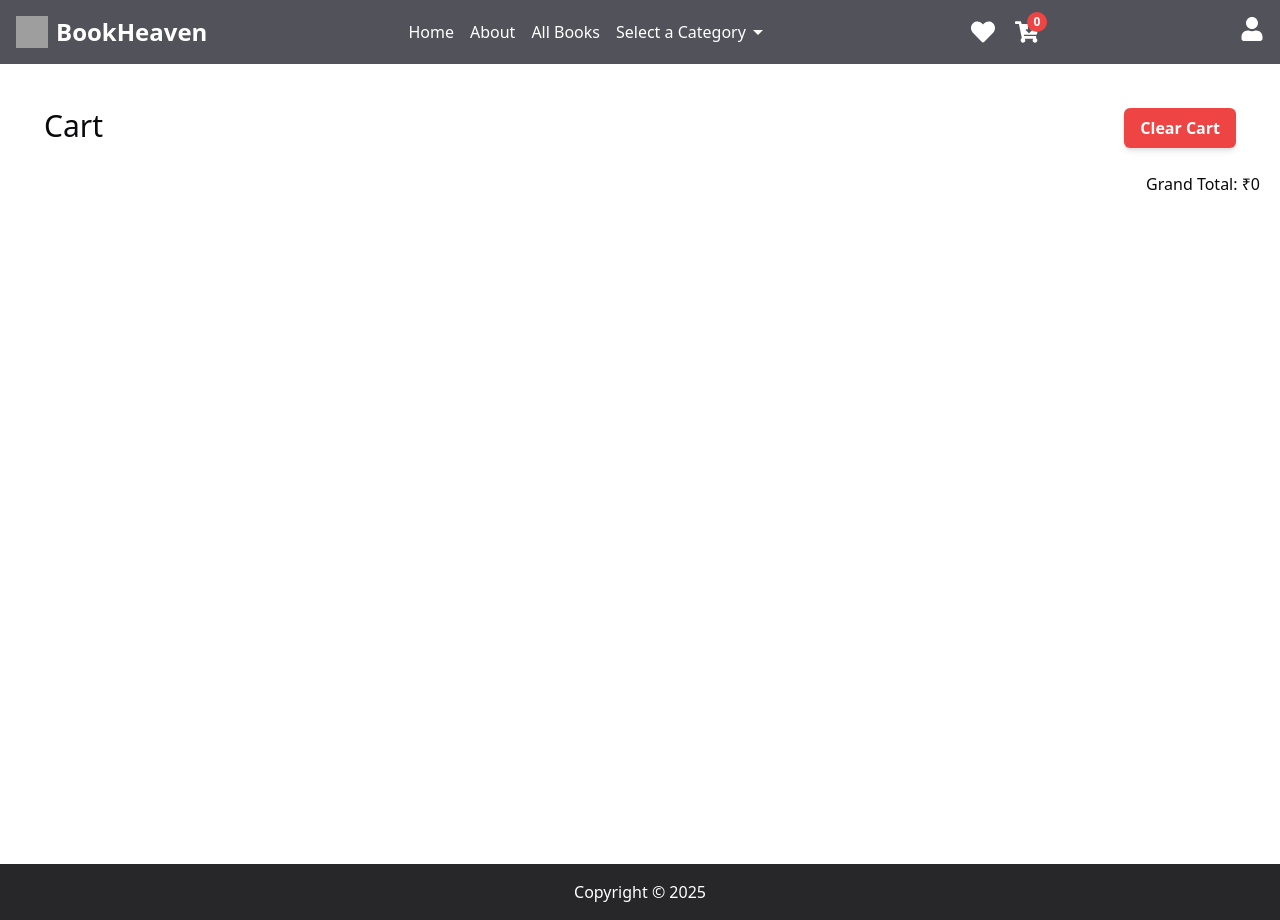
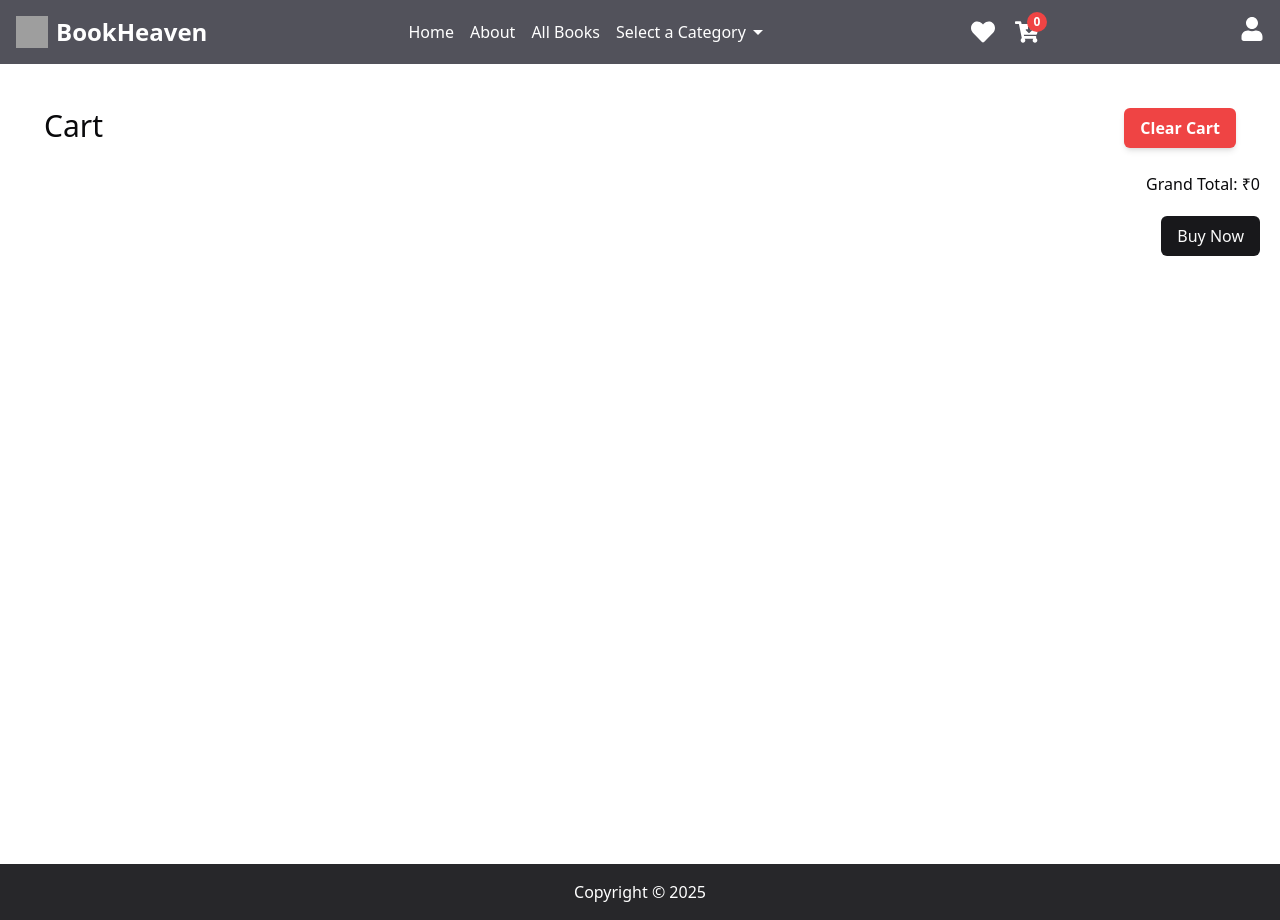
Before and after one commit to Iampriya00/BookStrore_Express, a React (Vite) app in the folder Frontend/Bookstore/: page /cart in a window 1280 px wide. Built offline with nearby package versions, Linux system fonts and the light colour scheme; grey boxes are pictures that could not be loaded.

Commit message:
Commit: Buy_now_button

```diff
--- a/Frontend/Bookstore/package.json
+++ b/Frontend/Bookstore/package.json
@@ -52,6 +52,6 @@
     "globals": "^15.11.0",
     "postcss": "^8.4.49",
     "tailwindcss": "^3.4.14",
-    "vite": "^5.4.10"
+    "vite": "^5.4.17"
   }
 }
--- a/Frontend/Bookstore/src/components/Home/RecentlyAdded.jsx
+++ b/Frontend/Bookstore/src/components/Home/RecentlyAdded.jsx
@@ -42,7 +42,7 @@ const RecentlyAdded = () => {
 
   return (
     <div className="px-4 mt-8">
-      <h2 className="text-3xl text-center text-yellow-200">
+      <h2 className="text-3xl text-center text">
         Recently Added Books
       </h2>
       {error && <p className="text-center text-red-500 my-4">{error}</p>}
--- a/Frontend/Bookstore/src/components/ViewBookDetails/ViewBook.jsx
+++ b/Frontend/Bookstore/src/components/ViewBookDetails/ViewBook.jsx
@@ -4,6 +4,7 @@ import { useNavigate, useParams } from "react-router-dom";
 import { useAppDispatch, useAppSelector } from "@/store/hooks";
 import { addToCart } from "@/store/auth/cartSlice";
 import { addFav } from "@/services/authService";
+import RecentlyAdded from "../Home/RecentlyAdded";
 
 const ViewBook = () => {
   const [bookData, setBookData] = useState(null);
@@ -98,6 +99,7 @@ const ViewBook = () => {
       ) : (
         <p>Loading book details...</p>
       )}
+      <RecentlyAdded/>
     </div>
   );
 };
--- a/Frontend/Bookstore/src/pages/Cart.jsx
+++ b/Frontend/Bookstore/src/pages/Cart.jsx
@@ -2,6 +2,7 @@ import React from "react";
 import { useAppDispatch, useAppSelector } from "@/store/hooks";
 import { clearCart, deleteFromCart, updateCart } from "@/store/auth/cartSlice";
 import { MdDelete } from "react-icons/md";
+import { Button } from "@/components/ui/button";
 
 function Cart() {
   const dispatch = useAppDispatch();
@@ -127,6 +128,9 @@ function Cart() {
         ))}
       </div>
       <h2 className="text-end">Grand Total: ₹{totalPrice}</h2>
+      <div className="text-end mt-5">
+      <Button>Buy Now</Button>
+      </div>
     </div>
   );
 }
```
Also changed, not shown: 1 other file (tests, documents, lock files or other folders).
